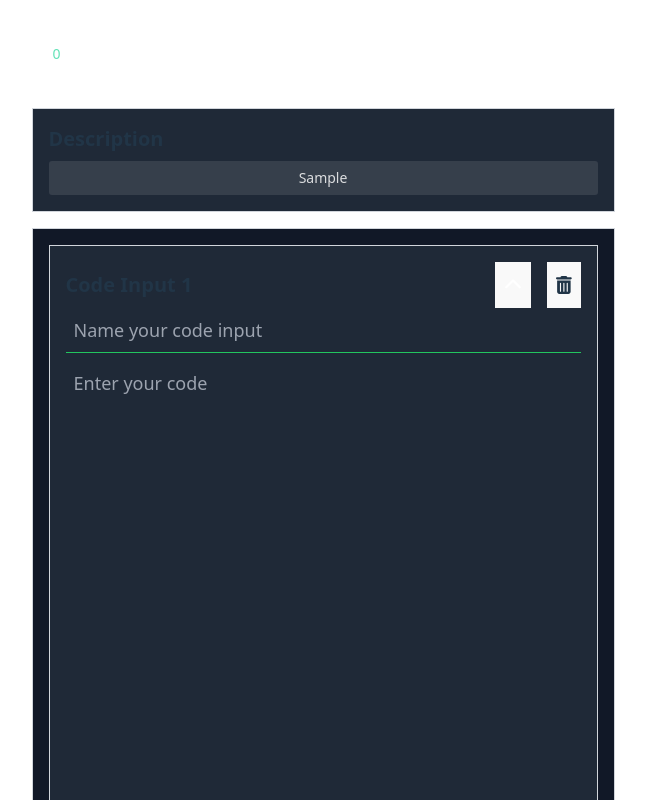
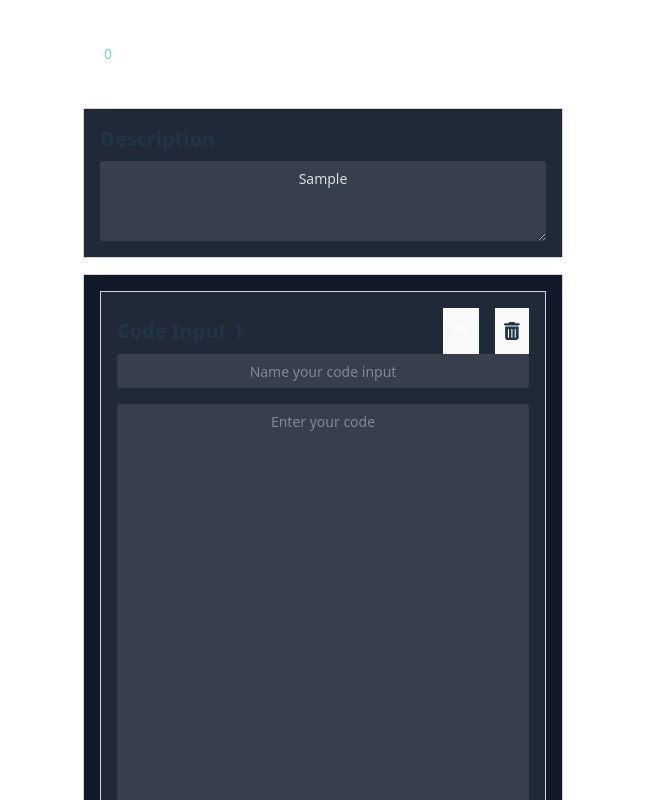
Before and after one commit to petersopko/gptcodepal, a Vue app: page / in a window 1280 px wide. Both pictures are taken after typing "Sample" into the empty fields and a click on the button "Add Code Section". Shown: the top 800 px of the page, without its empty margins (317-963 px from the left). Built offline with nearby package versions, Linux system fonts and the light colour scheme; no server answers; what @highlightjs/vue-plugin would draw is missing.

Commit message:
naive codeinputs

```diff
--- a/src/components/CodeInput.vue
+++ b/src/components/CodeInput.vue
@@ -14,16 +14,12 @@
             </div>
         </div>
         <div v-show="!refIsFolded">
-            <input v-model="name" type="text"
-                class="w-full max-w-3xl p-2 text-lg border-b border-green-500 rounded-none mb-2 mx-auto bg-gray-800"
-                :placeholder="namePlaceholder" />
-            <textarea v-model="value" :placeholder="codePlaceholder" :rows="rows"
-                class="w-full max-w-3xl p-2 text-lg border-b border-green-500 rounded-none resize-y mb-2 mx-auto bg-gray-800"
-                :style="{ 'min-height': minHeight + 'px' }"></textarea>
+            <n-input v-model:value="name" :default-value="modelValue.name" :placeholder="namePlaceholder" class="mb-4" />
+            <n-input v-model:value="value" :default-value="modelValue.code" :placeholder="codePlaceholder" type="textarea"
+                :rows="rows" :style="{ 'min-height': minHeight + 'px' }" @input="updateValue" />
         </div>
     </div>
 </template>
-
 
 <script setup>
 import { ref, watch, computed } from "vue";
@@ -69,4 +65,8 @@ const toggleFold = () => {
     refIsFolded.value = !refIsFolded.value;
     emit("update:isFolded", refIsFolded.value);
 };
+
+function updateValue(event) {
+    emit("update:modelValue", { name: name.value, code: event });
+}
 </script>
--- a/src/components/TextInput.vue
+++ b/src/components/TextInput.vue
@@ -3,7 +3,7 @@
         <div class="flex items-center justify-between text-xl font-bold mb-2">
             <div>Description</div>
         </div>
-        <n-input v-model:value="modelValueRef" :default-value="modelValue" :placeholder="placeholder"
+        <n-input v-model:value="modelValueRef" :default-value="modelValue" :placeholder="placeholder" type="textarea"
             @input="updateValue" />
     </div>
 </template>
```
